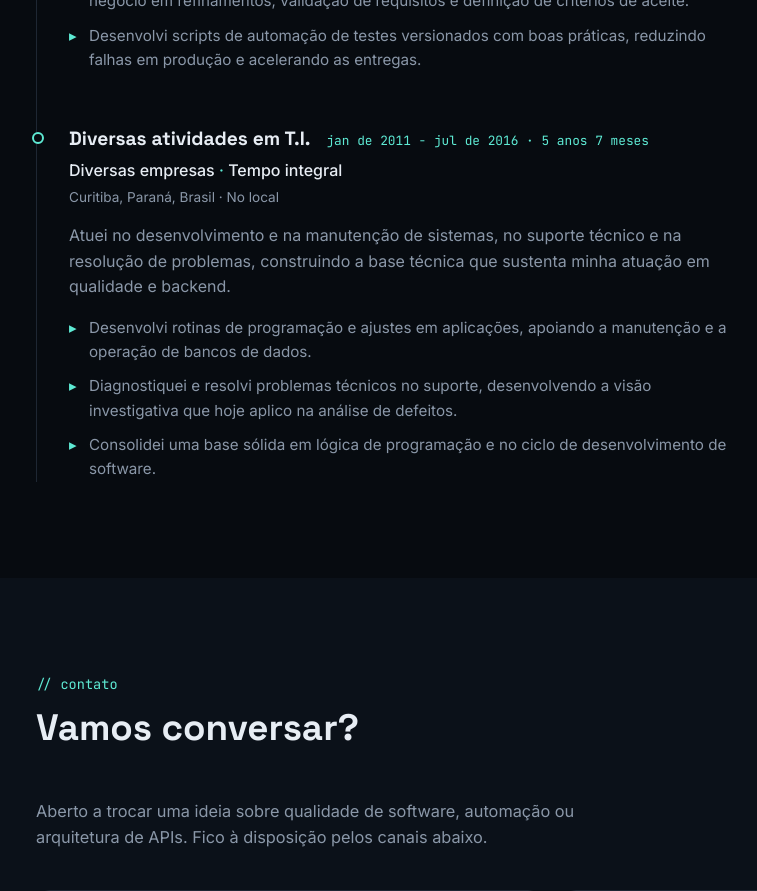
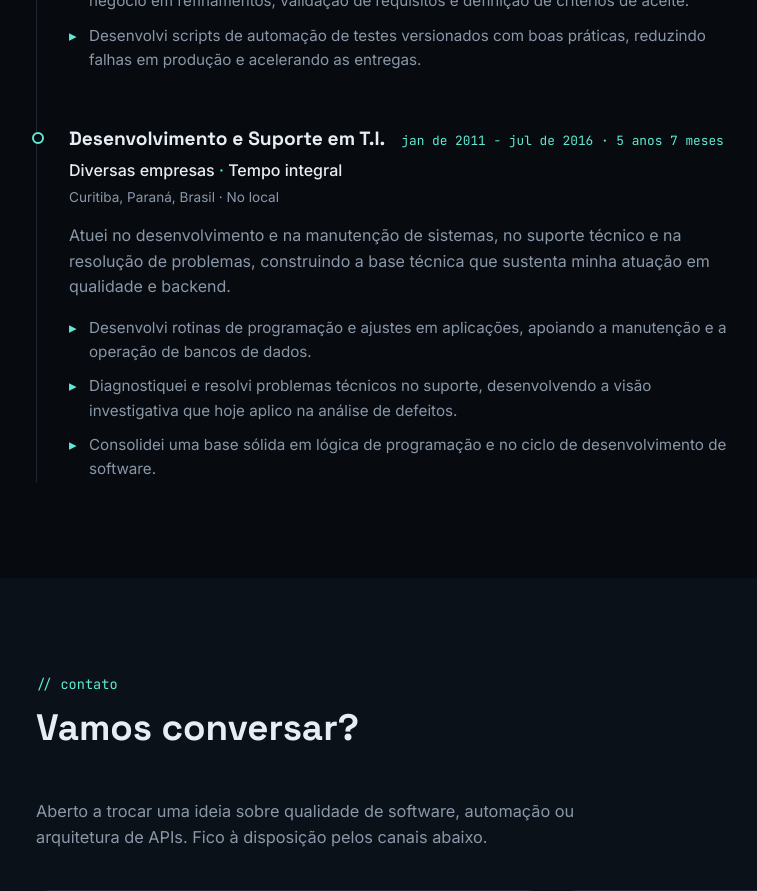
Before and after one commit to rochamoraes/rochamoraes.github.io, a React (Vite) app: page / in a window 1280 px wide. Shown: the part 3460-4351 px from the top of the page, without its empty margins (88-845 px from the left). Built offline with nearby package versions, Linux system fonts and the light colour scheme.

Commit message:
content: rename early IT role to "Desenvolvimento e Suporte em T.I."
Co-Authored-By: Claude Opus 5.5 <noreply@anthropic.com>

```diff
--- a/src/data/experience.js
+++ b/src/data/experience.js
@@ -34,7 +34,7 @@ export const experience = [
     ],
   },
   {
-    role: 'Diversas atividades em T.I.',
+    role: 'Desenvolvimento e Suporte em T.I.',
     company: 'Diversas empresas',
     type: 'Tempo integral',
     period: 'jan de 2011 - jul de 2016 · 5 anos 7 meses',
```
